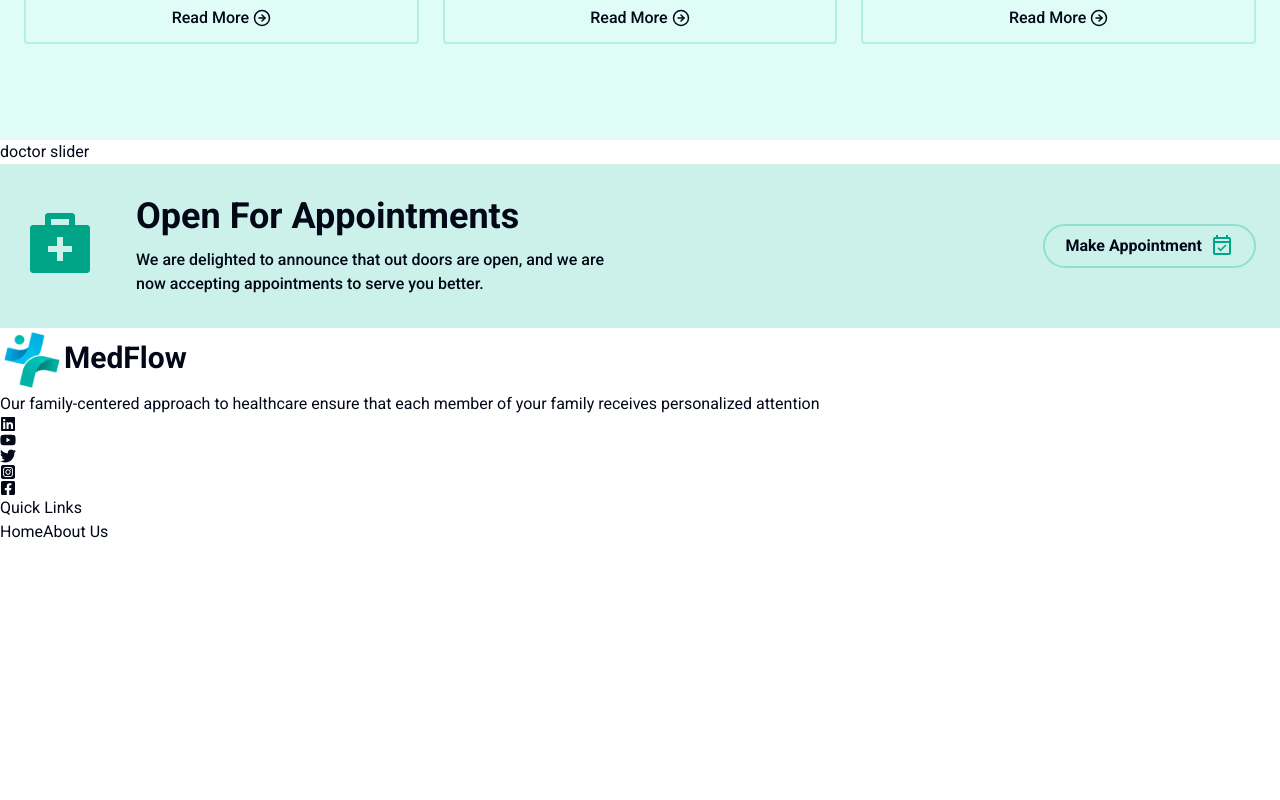
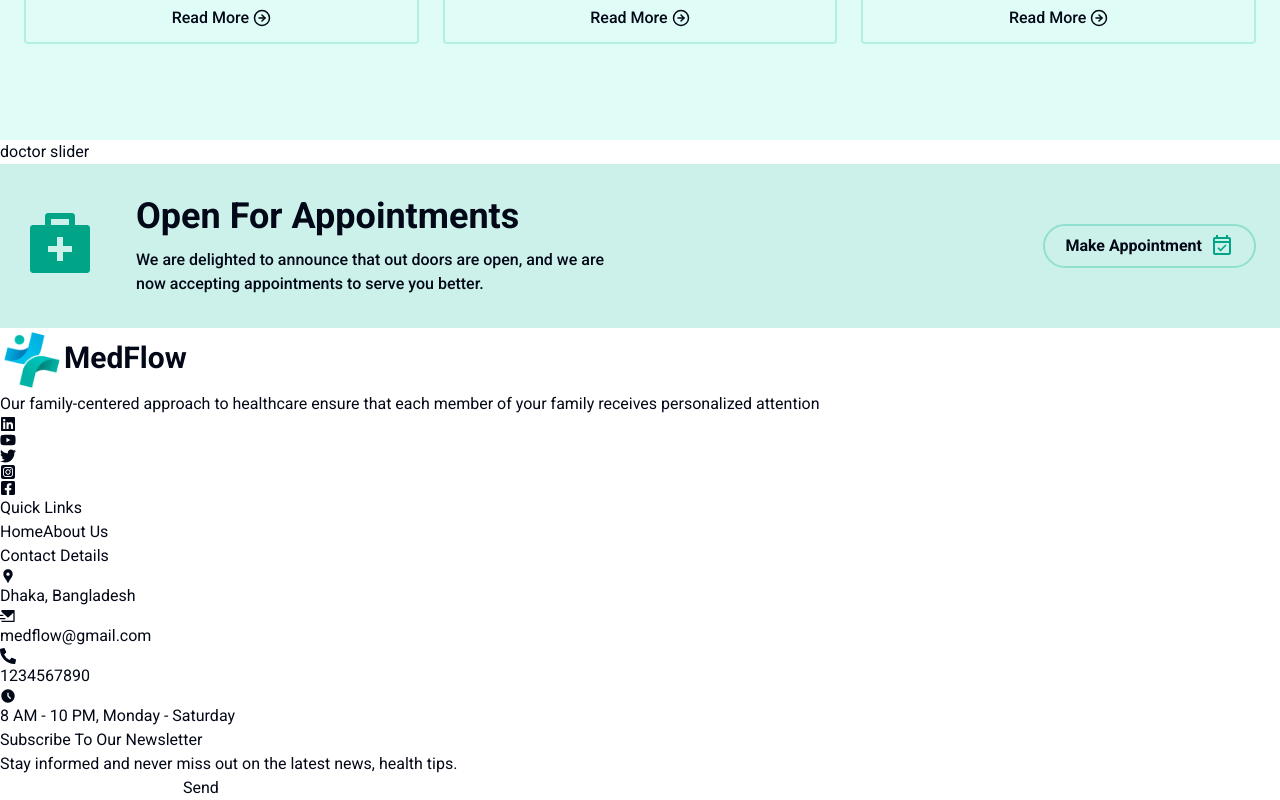
Before and after one commit to Mh-Monzil/MedFlow, a React (Vite) app: page / in a window 1280 px wide. Shown: the part 1906-2706 px from the top of the page. Before the commit the page ends 2450 px from the top, so only its background shows below. Built offline with nearby package versions, Linux system fonts and the light colour scheme.

Commit message:
footer all content added

```diff
--- a/src/components/Shared/Footer.jsx
+++ b/src/components/Shared/Footer.jsx
@@ -1,16 +1,21 @@
 import Logo from "./Logo";
-import { FaLinkedin, FaTwitter, FaYoutube } from "react-icons/fa";
+import { FaLinkedin, FaPhoneAlt, FaTwitter, FaYoutube } from "react-icons/fa";
 import { FaSquareInstagram } from "react-icons/fa6";
 import { FaFacebookSquare } from "react-icons/fa";
 import { Link } from "react-router-dom";
+import { MdLocationPin, MdOutlineAccessTimeFilled } from "react-icons/md";
+import { RiMailSendFill } from "react-icons/ri";
 
 const Footer = () => {
   return (
-        <div>
+    <div className="">
       {/* col-1  */}
       <div>
         <Logo />
-                <p>Our family-centered approach to healthcare ensure that each member of your family receives personalized attention</p>
+        <p>
+          Our family-centered approach to healthcare ensure that each member of
+          your family receives personalized attention
+        </p>
         <div>
           <FaLinkedin />
           <FaYoutube />
@@ -23,16 +28,40 @@ const Footer = () => {
       {/* col-2  */}
       <div>
         <p>Quick Links</p>
-                <Link to='/'>Home</Link>
-                <Link to='/about'>About Us</Link>
+        <Link to="/">Home</Link>
+        <Link to="/about">About Us</Link>
       </div>
 
       {/* col-3  */}
-            <div></div>
+      <div>
+        <p>Contact Details</p>
+        <p>
+          <MdLocationPin />
+          Dhaka, Bangladesh
+        </p>
+        <p>
+          <RiMailSendFill />
+          medflow@gmail.com
+        </p>
+        <p>
+          <FaPhoneAlt />
+          1234567890
+        </p>
+        <p>
+          <MdOutlineAccessTimeFilled />
+          8 AM - 10 PM, Monday - Saturday
+        </p>
+      </div>
 
       {/* col-4  */}
-            <div></div>
-
+      <div>
+        <p>Subscribe To Our Newsletter</p>
+        <p>Stay informed and never miss out on the latest news, health tips.</p>
+        <div>
+            <input type="email" />
+            <button>Send</button>
+        </div>
+      </div>
     </div>
   );
 };
```
Lines whose indentation alone changed are shown as unchanged.
